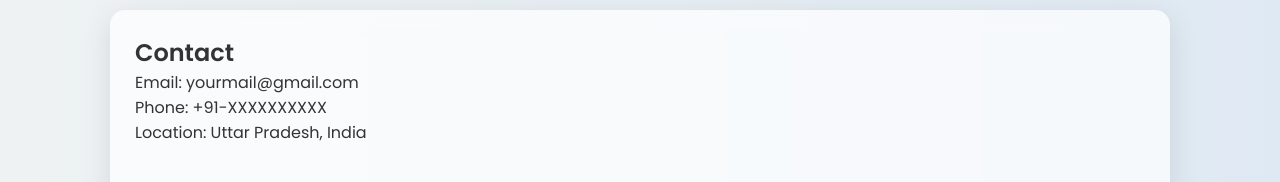
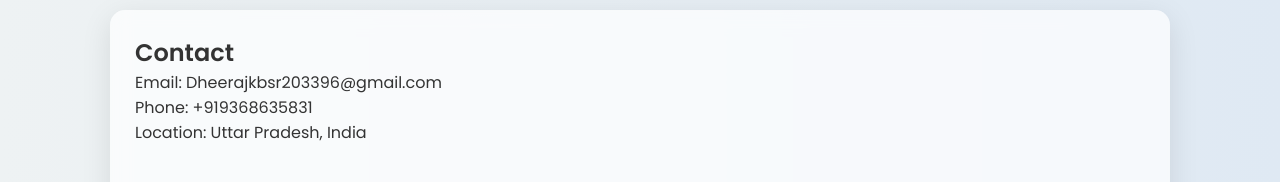
Before and after one commit to Dheerajshandilya2001/my-portfolio, a plain HTML site: page index.html in a window 1280 px wide. Shown: the part 1895-2077 px from the top of the page. Drawn offline with Linux system fonts and the light colour scheme.

Commit message:
Update index.html

```diff
--- a/index.html
+++ b/index.html
@@ -179,7 +179,7 @@ footer{
 <section id="contact" class="hidden">
 <div class="card">
 <h2>Contact</h2>
-<p>Email: yourmail@gmail.com<br>Phone: +91-XXXXXXXXXX<br>Location: Uttar Pradesh, India</p>
+<p>Email: Dheerajkbsr203396@gmail.com<br>Phone: +919368635831<br>Location: Uttar Pradesh, India</p>
 
 <br><br>
 <a href="resume.pdf" download class="btn secondary">Download Resume</a>
```
